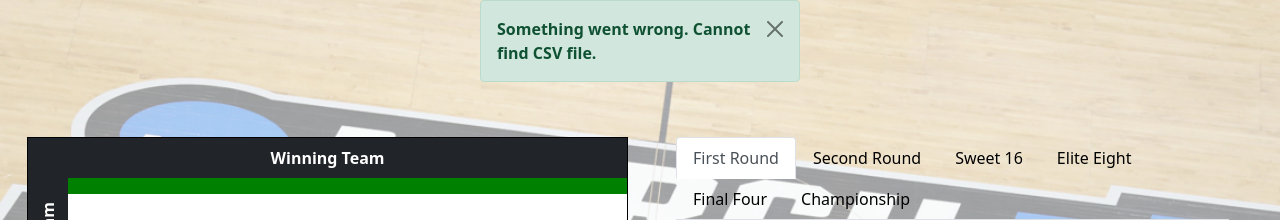
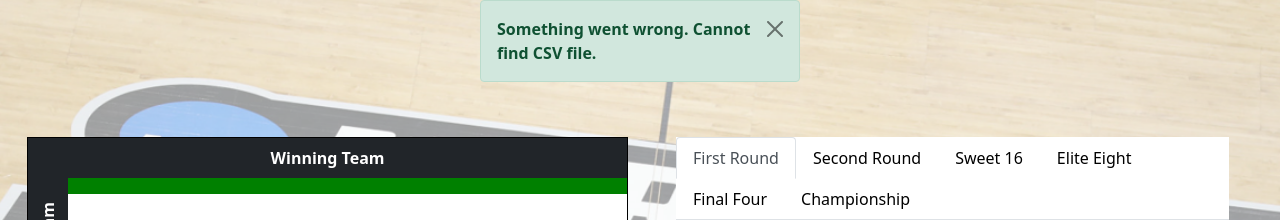
Before and after one commit to cqchisholm/March-Madness-Squares, a Django app: page / in a window 1280 px wide. Shown: the part 64-284 px from the top of the page. Run offline with Django 3.2, Linux system fonts and the light colour scheme; data comes from the database, SQL or seed files in the repository; both versions use the stored data as it was after the commit; lists and menus that the app fills with data are empty; some libraries are stand-ins or nearby versions.

Commit message:
Fixed coloring of the score tabs

```diff
--- a/MMSquares/Squares/static/squares/styles.css
+++ b/MMSquares/Squares/static/squares/styles.css
@@ -15,6 +15,10 @@
 }
 
 .table {
+    background-color: white;
+}
+
+.nav-tabs {
     background-color: white;
 }
 
```
Also changed, not shown: MMSquares/db.sqlite3.
